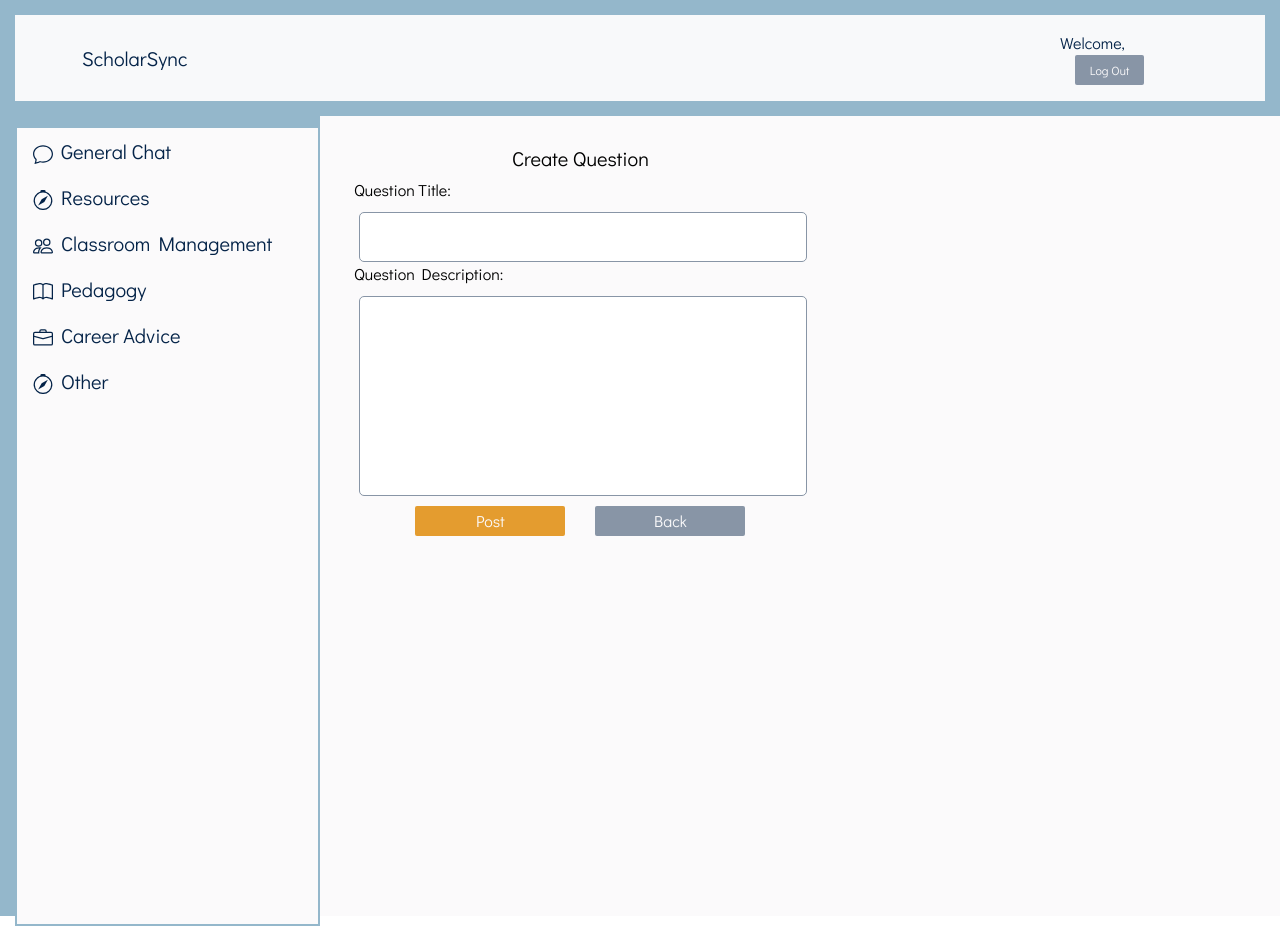
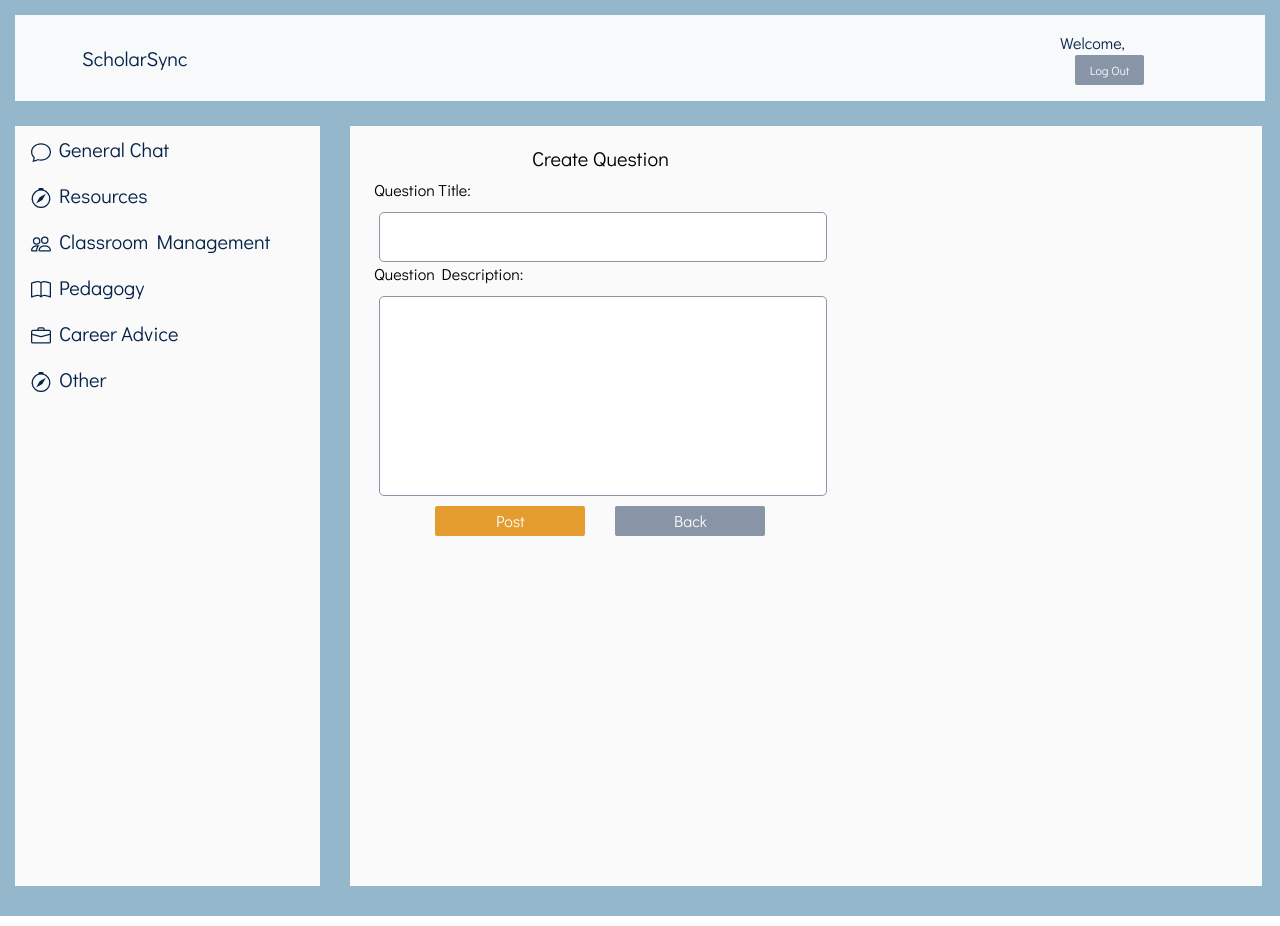
Before and after one commit to hayleypyle/ScholarSync, a React (Vite) app in the folder scholar-sync/: page /#/create/1 in a window 1280 px wide. Built offline with nearby package versions, Linux system fonts and the light colour scheme.

Commit message:
fine tuning the css for the main page, aligning everything correctly

```diff
--- a/scholar-sync/src/App.css
+++ b/scholar-sync/src/App.css
@@ -6,4 +6,5 @@ body{
 
 #root{
     background-color: #94B7CB;
+
 }
--- a/scholar-sync/src/pages/css/create.css
+++ b/scholar-sync/src/pages/css/create.css
@@ -6,9 +6,10 @@
     align-items: left;
     background-color:#FBFAFB;
     color:black;
-    width:100%;
-    height:100%;
-    padding:30px;
+    width:95%;
+    height:95%;
+    margin:10px 15px 15px 30px;
+    padding: 20px 0 0 20px;
 }
 
 .create-input,.end-container{
--- a/scholar-sync/src/pages/css/dashboard.css
+++ b/scholar-sync/src/pages/css/dashboard.css
@@ -21,10 +21,9 @@ body{
 
 .custom-nav{
     background-color:#FBFAFB;
-    border:2px solid #94B7CB;
     margin-left:15px;
     margin-top:10px;
-    height:100%;
+    height:95%;
 
 }
 
--- a/scholar-sync/src/pages/css/question.css
+++ b/scholar-sync/src/pages/css/question.css
@@ -58,11 +58,9 @@
 
 .question-display{
     background-color:#FBFAFB;
-    border:2px solid #94B7CB;
     color:#042348;
-    padding:5px;
-    height:100%;
-    margin:10px 15px 0 30px;
+    height:95%;
+    margin:10px 15px 0 15px;
     padding: 20px 0 0 20px;
 }
 
@@ -73,6 +71,7 @@
 
 .question-wrapper{
     border-bottom:1px solid #94B7CB;
+    margin-right:17px;
     background-color:#FBFAFB;
     color:#8895A6;
     padding:3px;
```
